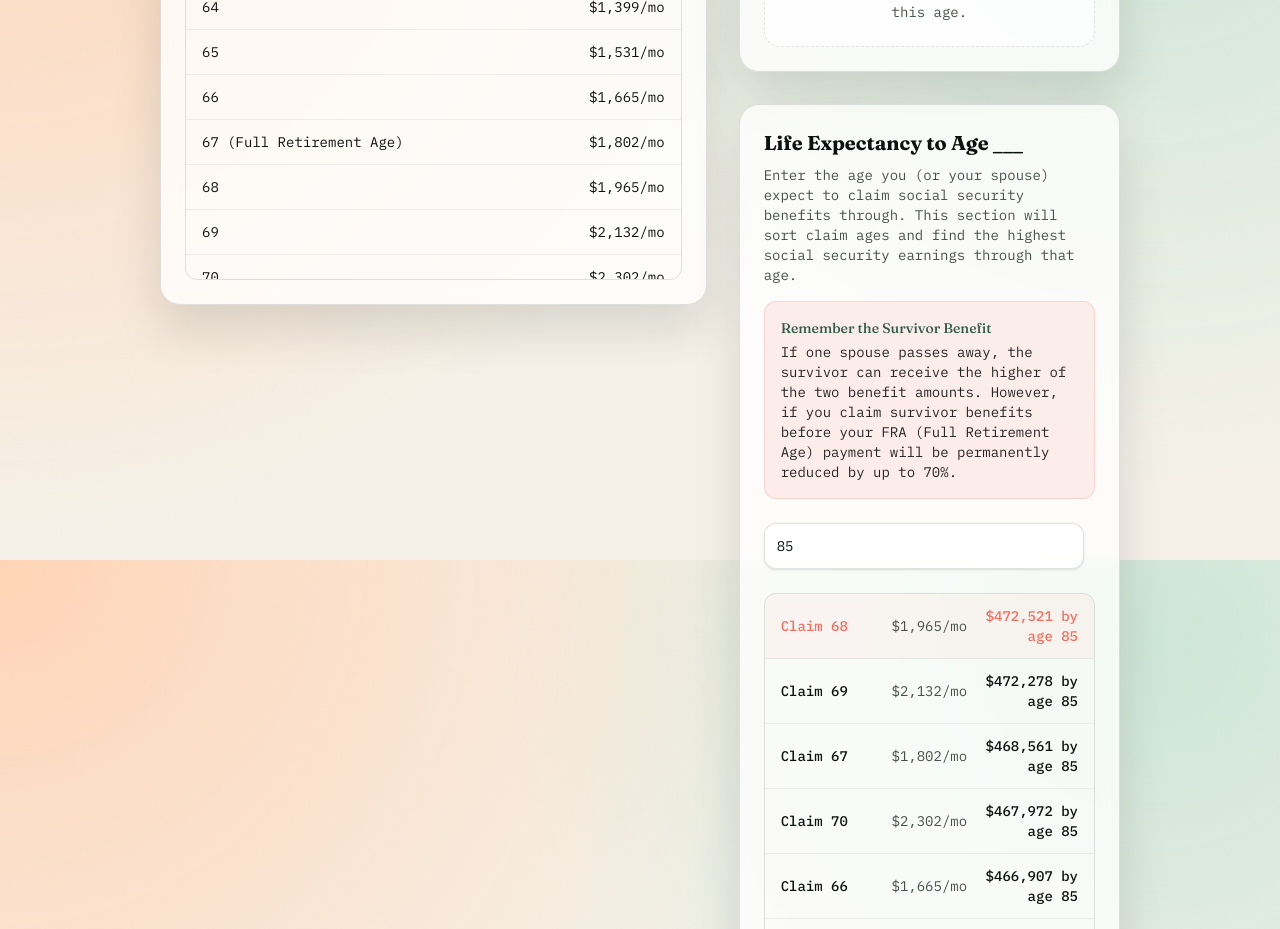
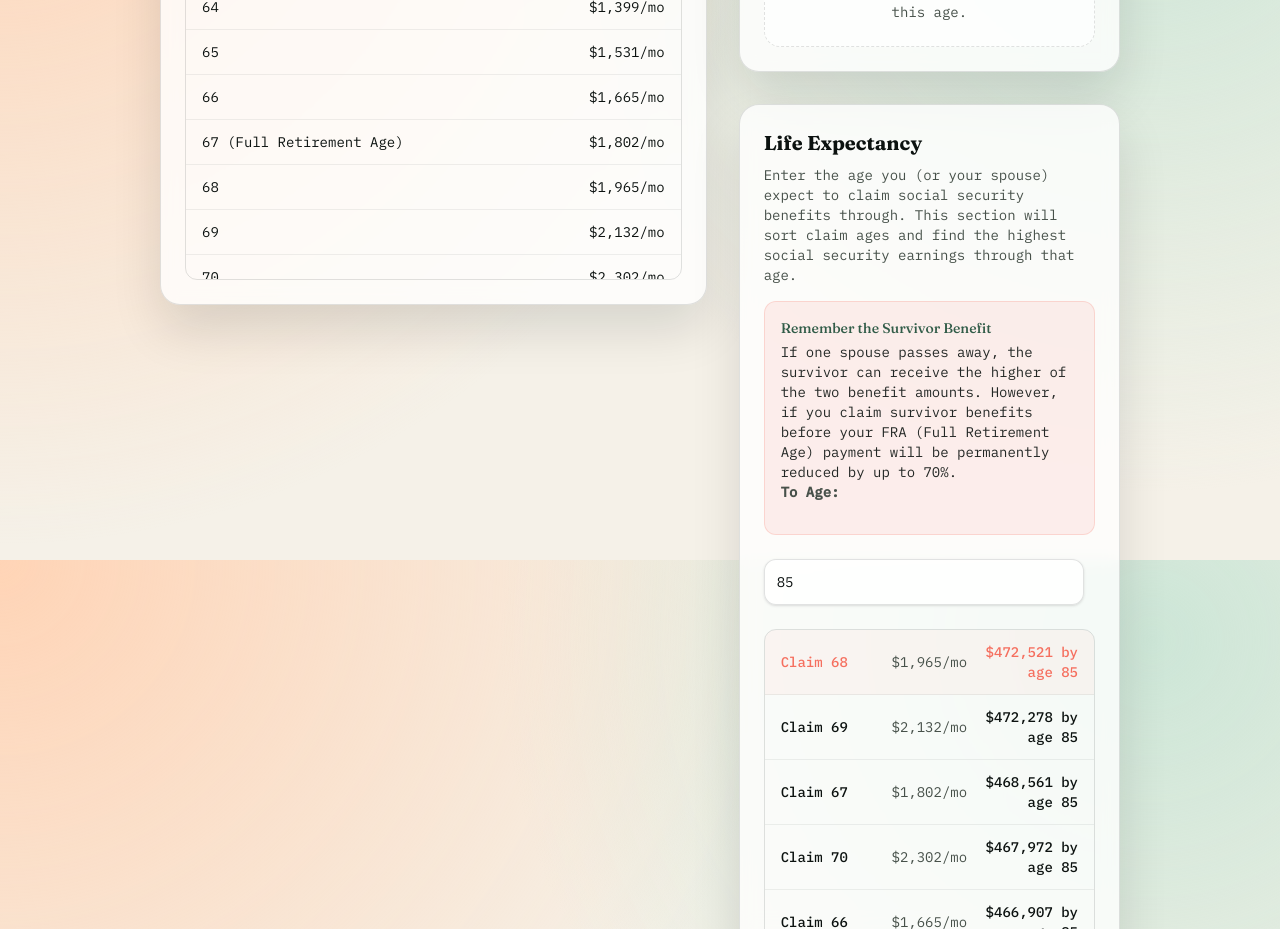
Before and after one commit to TheSafo/social-sec, a React (Vite) app in the folder modern-social-sec/: page / in a window 1280 px wide. Shown: the part 1040-1969 px from the top of the page. Built offline with nearby package versions, Linux system fonts and the light colour scheme.

Commit message:
Update TotalsPanel.tsx

```diff
--- a/modern-social-sec/src/components/TotalsPanel.tsx
+++ b/modern-social-sec/src/components/TotalsPanel.tsx
@@ -11,13 +11,16 @@ interface TotalsPanelProps {
 export const TotalsPanel: React.FC<TotalsPanelProps> = ({ throughAge, setThroughAge, totals }) => {
   return (
     <div className="mb-8 p-6 bg-panel backdrop-blur-sm rounded-[20px] shadow-[0_25px_50px_rgba(12,18,16,0.12)] border border-border">
-      <h2 className="text-xl font-serif font-bold mb-2 text-ink">Life Expectancy to Age ___</h2>
+      <h2 className="text-xl font-serif font-bold mb-2 text-ink">Life Expectancy</h2>
       <p className="text-sm text-muted mb-4">
         Enter the age you (or your spouse) expect to claim social security benefits through. This section will sort claim ages and find the highest social security earnings through that age.
       </p>
       <div className="text-sm text-ink bg-accent/10 p-4 rounded-xl border border-accent/20 mb-6 font-sans">
         <p className="font-medium mb-1 font-serif text-accent-2">Remember the Survivor Benefit</p>
         <p className="opacity-90">If one spouse passes away, the survivor can receive the higher of the two benefit amounts. However, if you claim survivor benefits before your FRA (Full Retirement Age) payment will be permanently reduced by up to 70%.</p>
+      <p className="text-sm text-muted mb-4">
+        <b>To Age:</b>
+      </p>
       </div>
 
       <div className="mb-6">
```
